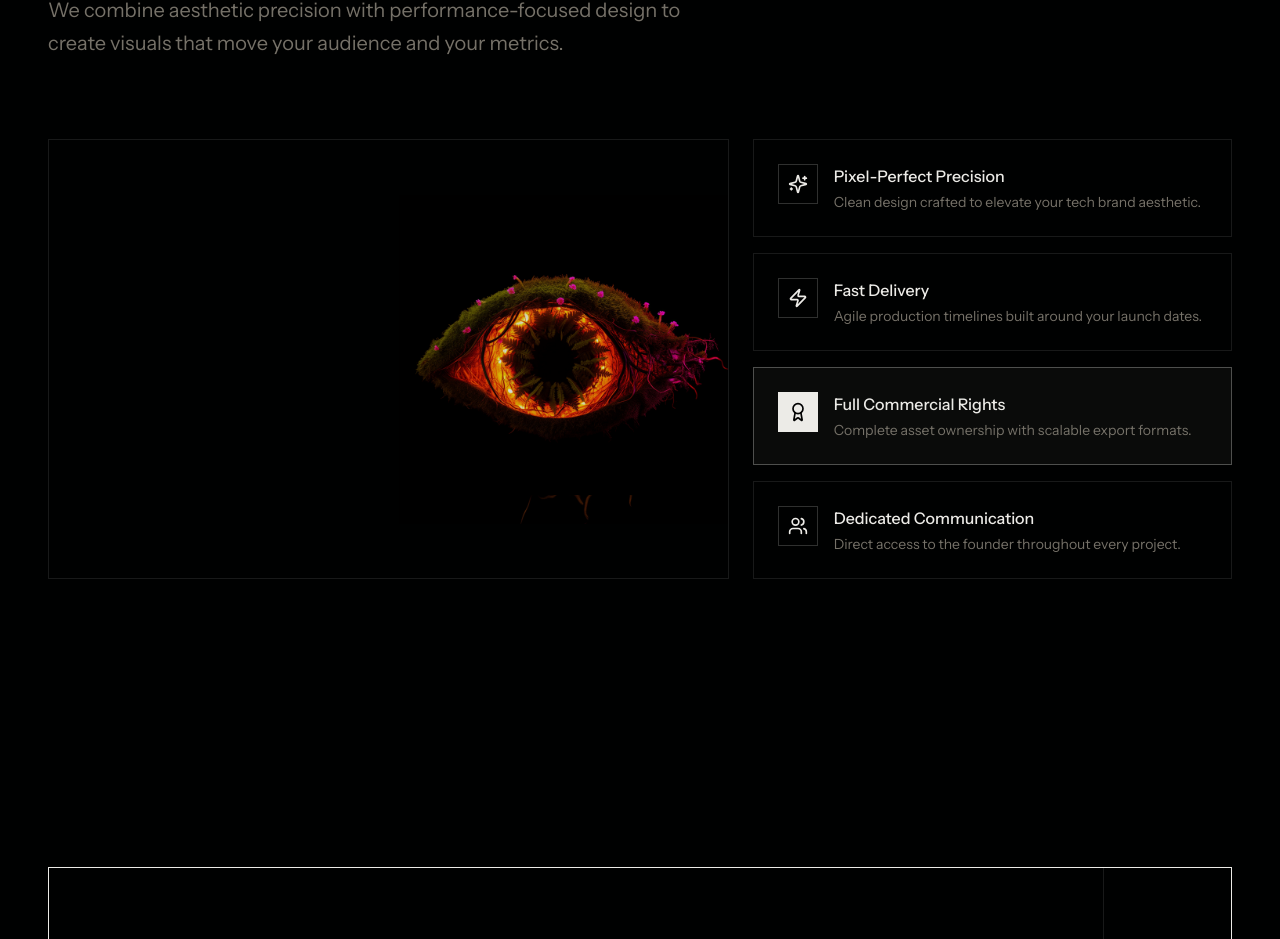
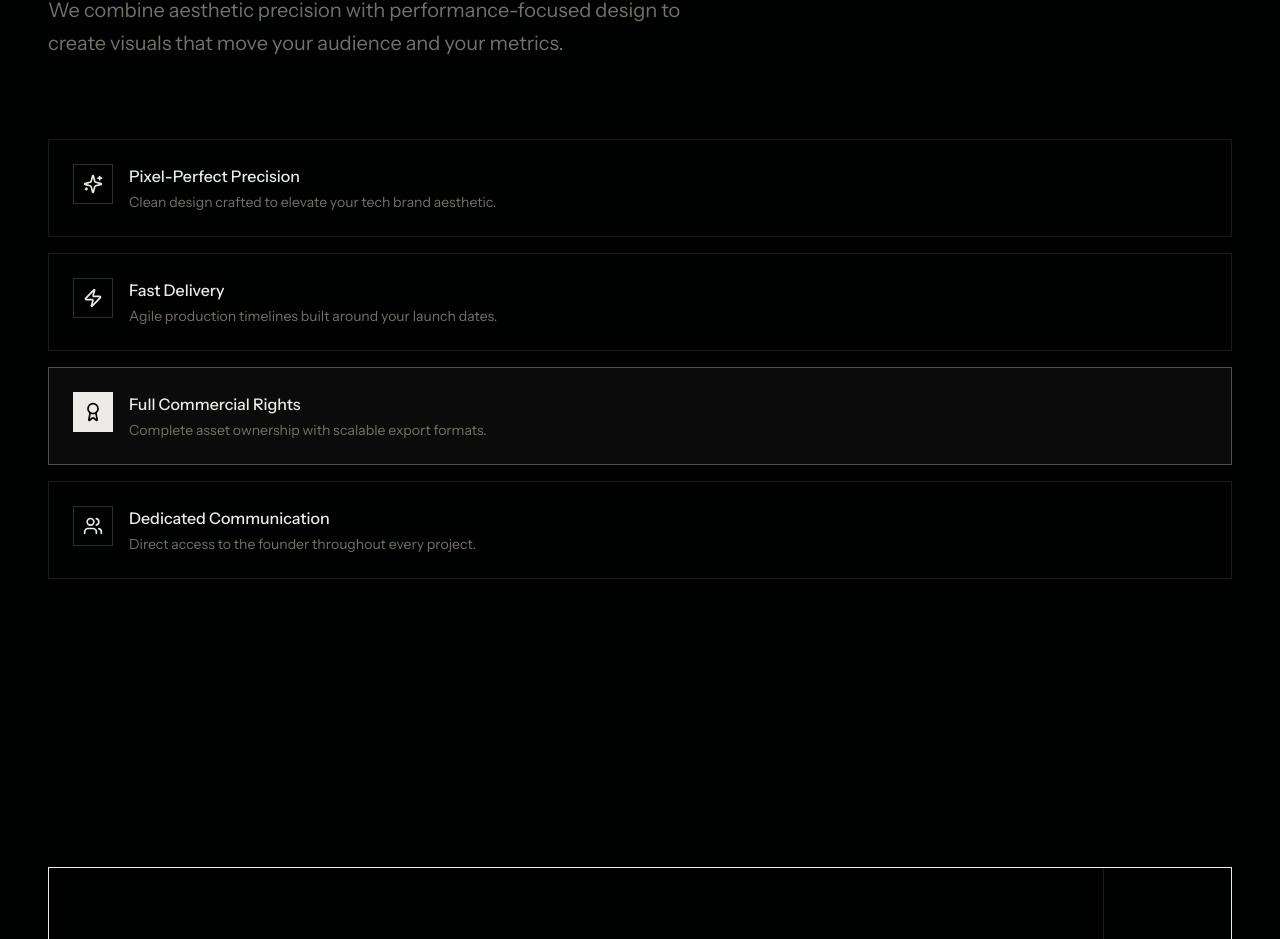
Before and after one commit to NovusMediahq/novusmedia, a Next.js app: page / in a window 1280 px wide. Shown: the part 6969-7908 px from the top of the page. Built offline with nearby package versions, Linux system fonts and the light colour scheme.

Commit message:
Remove empty visual card container

```diff
--- a/components/landing/security-section.tsx
+++ b/components/landing/security-section.tsx
@@ -88,30 +88,9 @@ export function SecuritySection() {
         </div>
 
         {/* Main content */}
-        <div className="grid lg:grid-cols-12 gap-6">
-          {/* Large visual card */}
-          <div className={`lg:col-span-7 relative p-8 lg:p-12 border border-foreground/10 min-h-[400px] overflow-hidden transition-all duration-700 ${
-            isVisible ? "opacity-100 translate-y-0" : "opacity-0 translate-y-8"
-          }`}>
-            {/* Dynamic feature image with cross-fade — desktop only */}
-            <div className="absolute inset-0 pointer-events-none items-center justify-end hidden lg:flex">
-              {securityFeatures.map((feature, index) => (
-                <img
-                  key={feature.image}
-                  src={feature.image}
-                  alt={feature.title}
-                  className="absolute h-3/4 w-3/4 object-contain object-right transition-opacity duration-500"
-                  style={{ opacity: activeFeature === index ? 0.85 : 0 }}
-                />
-              ))}
-            </div>
-
-            {/* Certification badges */}
-            <div className="absolute bottom-8 left-8 right-8 flex flex-wrap gap-2" />
-          </div>
-
+        <div className="flex flex-col gap-6">
           {/* Feature cards stack */}
-          <div className="lg:col-span-5 flex flex-col gap-4">
+          <div className="flex flex-col gap-4">
             {securityFeatures.map((feature, index) => (
               <div
                 key={feature.title}
```
